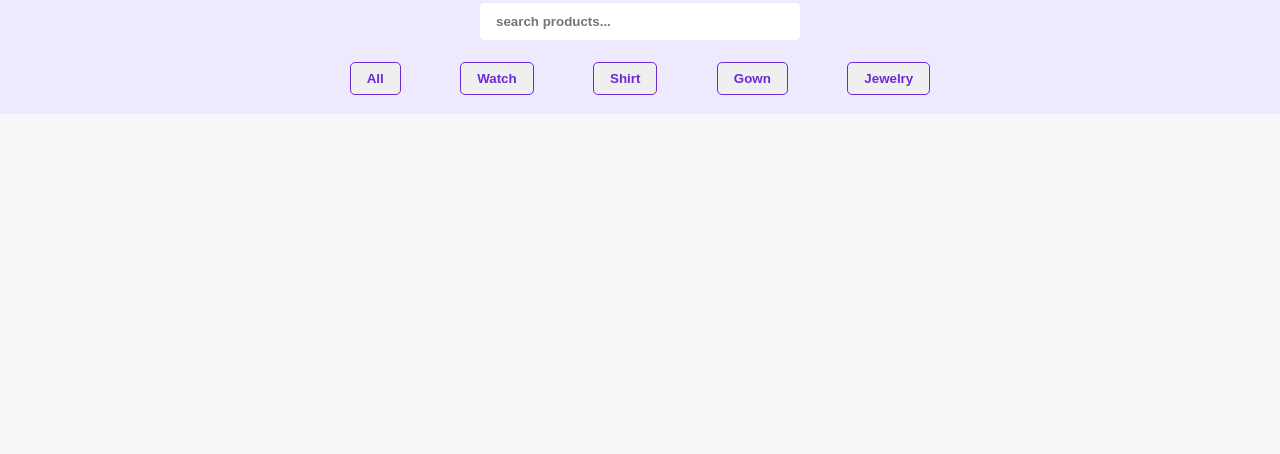
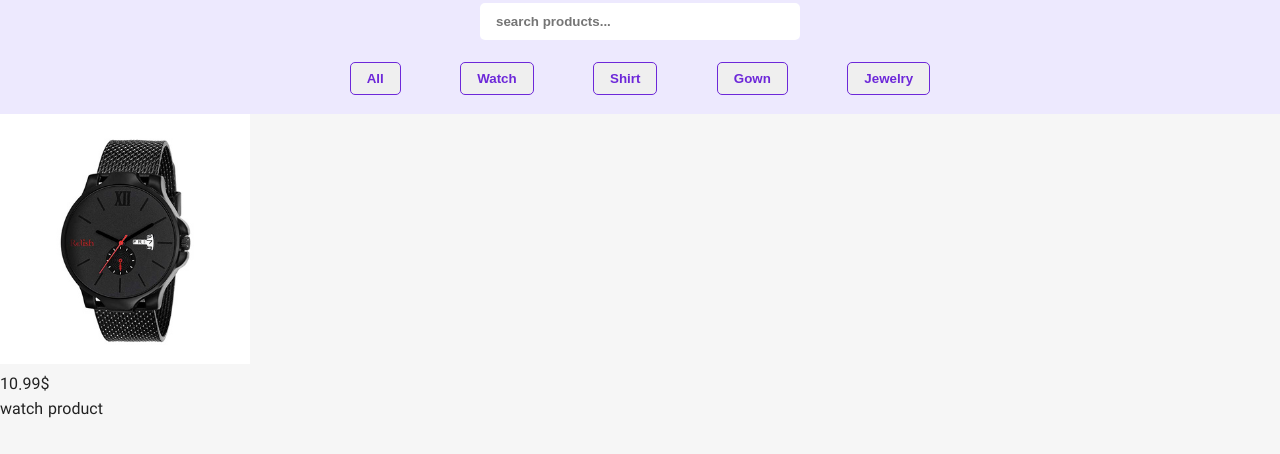
Before and after one commit to mohammaderfankh/searchProject, a plain HTML site: page index.html in a window 1280 px wide. Shown: the part 56-510 px from the top of the page. Drawn offline with Linux system fonts and the light colour scheme.

Commit message:
add products setion

```diff
--- a/index.html
+++ b/index.html
@@ -25,6 +25,21 @@
                 </div>
             </div>
         </header>
+
+        <section class="products">
+            <div class="product-center">
+                <div class="product">
+                    <div class="img-container">
+                        <img src="assets/image/1.png" alt="watch" />
+                    </div>
+                    <div class="caption">
+                        <div class="price-caption">10.99$</div>
+                        <div class="name-caption">watch product</div>
+                    </div>
+                </div>
+            </div>
+        </section>
+
         <script src="js/index.js"></script>
     </body>
 </html>
```
